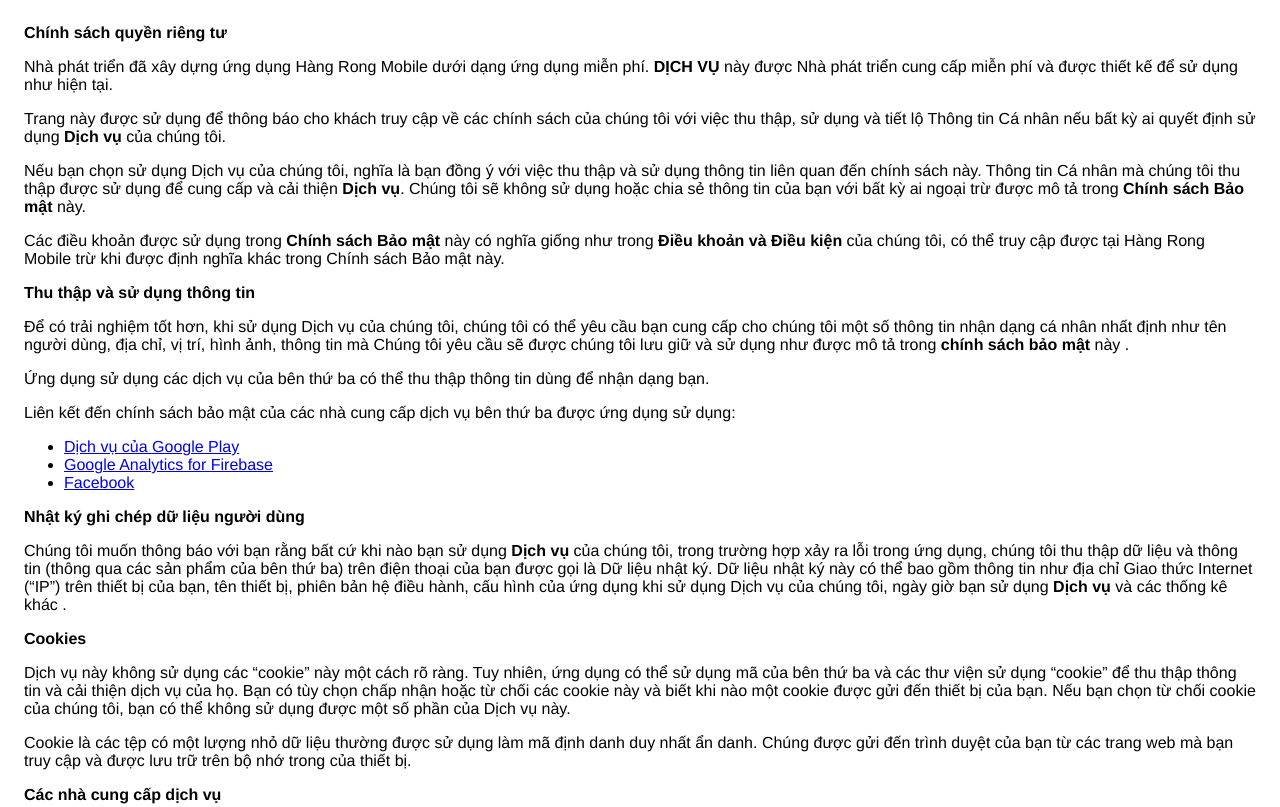
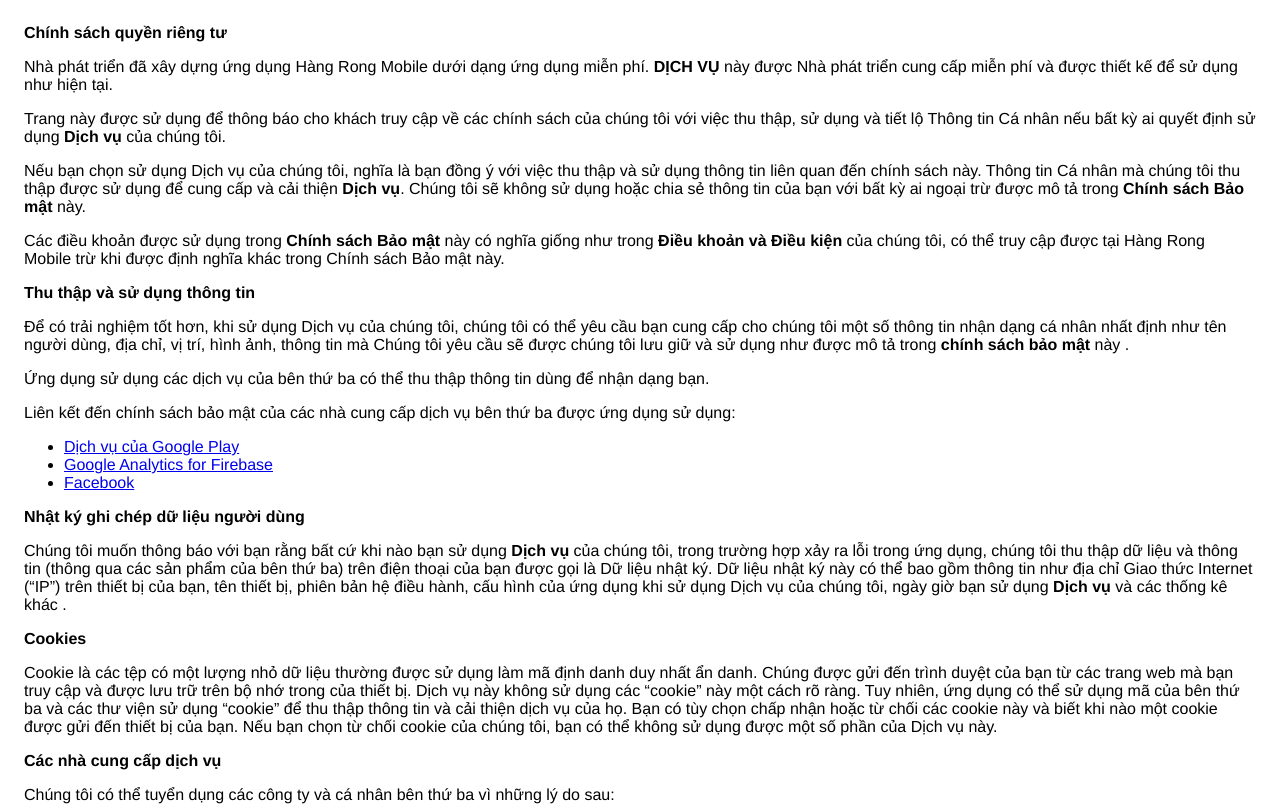
Before and after one commit to nicktaoweb3/Privacy-Policy, a plain HTML site: page index.html in a window 1280 px wide. Shown: the top 807 px of the page. Drawn offline with Linux system fonts and the light colour scheme.

Commit message:
Update index.html

```diff
--- a/index.html
+++ b/index.html
@@ -38,13 +38,14 @@
                   phiên bản hệ điều hành, cấu hình của ứng dụng khi sử dụng Dịch vụ của chúng tôi,
                   ngày giờ bạn sử dụng <strong>Dịch vụ</strong> và các thống kê khác .
                 </p> <p><strong>Cookies</strong></p><p>
+                  Cookie là các tệp có một lượng nhỏ dữ liệu thường được sử dụng làm mã định danh duy nhất ẩn danh.
+                  Chúng được gửi đến trình duyệt của bạn từ các trang web mà bạn truy cập và được lưu trữ trên bộ nhớ trong của thiết bị.
                   Dịch vụ này không sử dụng các “cookie” này một cách rõ ràng.
                   Tuy nhiên, ứng dụng có thể sử dụng mã của bên thứ ba và các thư viện sử dụng “cookie” để thu thập thông tin và cải thiện dịch vụ của họ.
                   Bạn có tùy chọn chấp nhận hoặc từ chối các cookie này và biết khi nào một cookie được gửi đến thiết bị của bạn.
                   Nếu bạn chọn từ chối cookie của chúng tôi,
                   bạn có thể không sử dụng được một số phần của Dịch vụ này.
-                </p><p> Cookie là các tệp có một lượng nhỏ dữ liệu thường được sử dụng làm mã định danh duy nhất ẩn danh.
-                  Chúng được gửi đến trình duyệt của bạn từ các trang web mà bạn truy cập và được lưu trữ trên bộ nhớ trong của thiết bị.</p>
+                </p>
                 <p><strong>Các nhà cung cấp dịch vụ</strong></p> <p>
                   Chúng tôi có thể tuyển dụng các công ty và cá nhân bên thứ ba vì những lý do sau:
                 </p> <ul>
```
